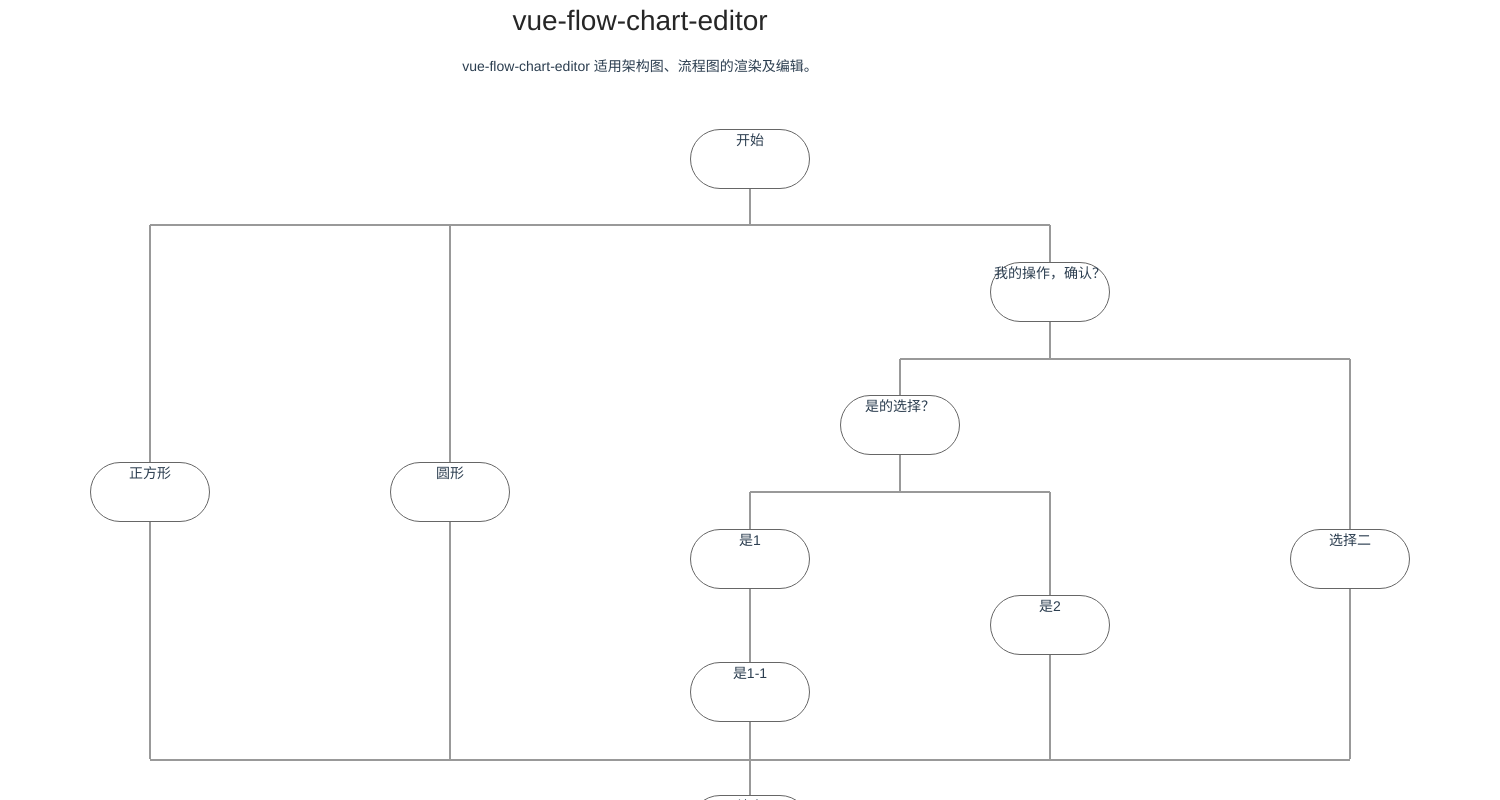
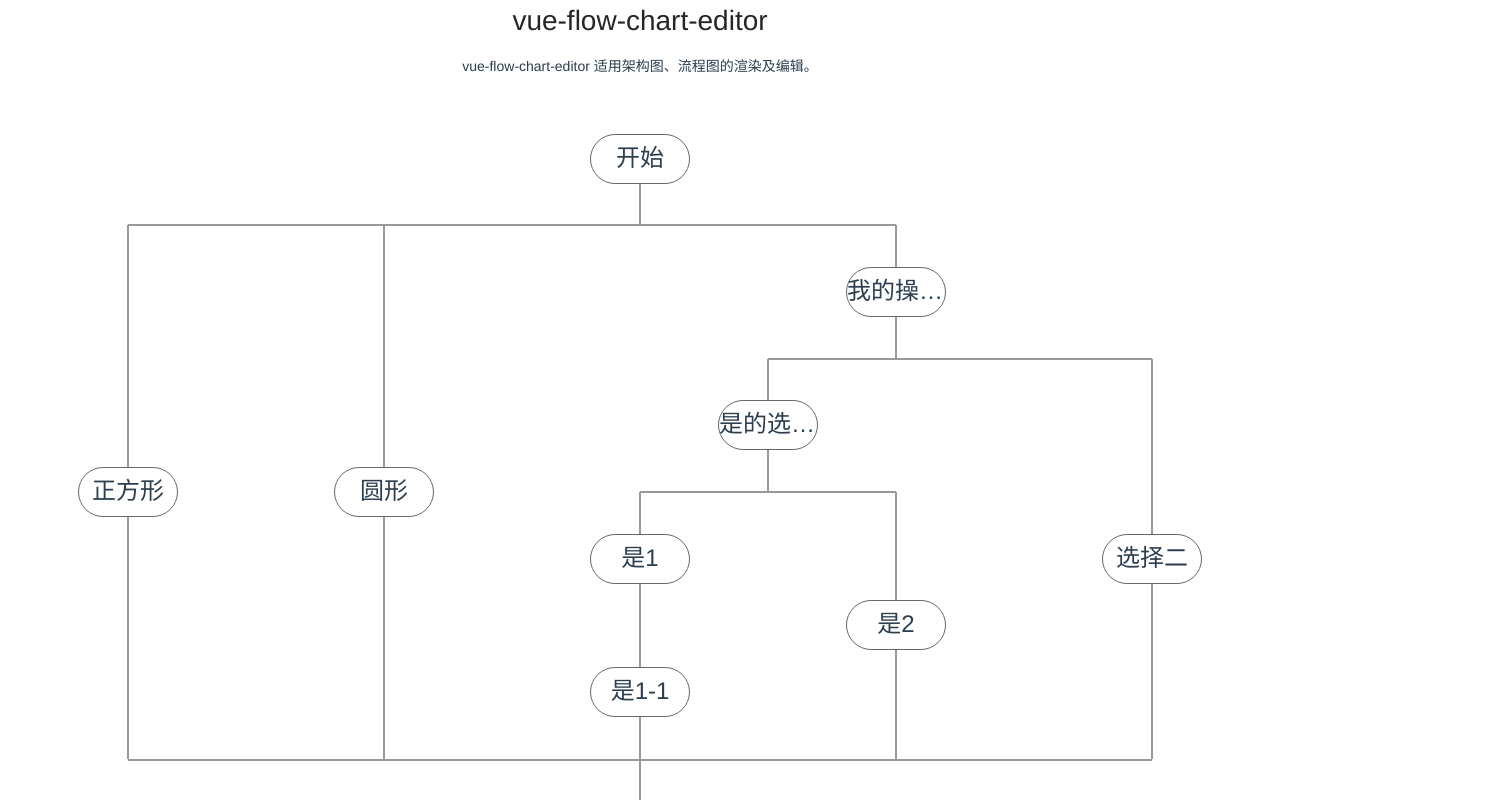
Before and after one commit to liumin2020/vue-flow-chart-editor, a Vue app: page / in a window 1280 px wide. Shown: the top 800 px of the page, 1500 px wide, since content can reach past the window. Built offline with nearby package versions, Linux system fonts and the light colour scheme.

Commit message:
feat: :sparkles:添加编辑标题的功能

```diff
--- a/src/App.vue
+++ b/src/App.vue
@@ -3,7 +3,7 @@
     <div id="app">
       <h1>vue-flow-chart-editor</h1>
       <div class="description">vue-flow-chart-editor 适用架构图、流程图的渲染及编辑。</div>
-      <flow-chart-editor :flowChartData="flowChartData"></flow-chart-editor>
+      <flow-chart-editor :flowChartData="flowChartData" :flowChartConfig="flowChartConfig"></flow-chart-editor>
     </div>
   </a-config-provider>
 </template>
@@ -21,8 +21,6 @@ export default {
     return {
       locale: zhCN,
       flowChartData: {
-        width: '1500px',
-        height: '800px',
         start: {
           // shape: ellipse => 椭圆，circle => 圆形，rect => 正方形，diamond => 菱形
           shape: 'ellipse',
@@ -91,6 +89,10 @@ export default {
             ]
           }
         ]
+      },
+      flowChartConfig: {
+        width: '100%',
+        height: '800px'
       }
     }
   }
--- /dev/null
+++ b/src/components/FlowChartEditor/FlowHandle.vue
@@ -0,0 +1,59 @@
+<template>
+  <div class="flow-handle">
+    <a-icon v-if="!isRowStart" type="down" class="arrow-down" />
+    <a-popover placement="right" trigger="click">
+      <flow-ellipse :flowData="flowData" @editorValueChange="editorValueChange"></flow-ellipse>
+      <template slot="title">
+        <span>操作</span>
+      </template>
+      <template slot="content">
+        <p>Content</p>
+        <p>Content</p>
+      </template>
+    </a-popover>
+  </div>
+</template>
+
+<script>
+import FlowEllipse from './shape/FlowEllipse'
+export default {
+  name: 'FlowHandle',
+  components: {
+    FlowEllipse
+  },
+  props: {
+    flowData: {
+      type: Object,
+      default () {
+        return {}
+      }
+    },
+    isRowStart: {
+      type: Boolean,
+      default: false
+    }
+  },
+  methods: {
+    editorValueChange (val) {
+      this.$emit('editorValueChange', {
+        ...this.flowData,
+        value: val
+      })
+    }
+  }
+}
+</script>
+
+<style lang="less" scoped>
+@import './flowChartCommon.less';
+.flow-handle {
+  .position-center(@handle-width, @handle-height);
+  .arrow-down {
+    font-size: @font-small;
+    .position(absolute);
+    top: 0;
+    left: 50%;
+    margin-left: -@font-small / 2;
+  }
+}
+</style>
--- a/src/components/FlowChartEditor/FlowItem.vue
+++ b/src/components/FlowChartEditor/FlowItem.vue
@@ -3,7 +3,7 @@
     <div :style="{ 'flex-basis': `${rowHeight}px` }" class="flow-item__content">
       <div class="flow-column-line" :class="{ 'is-column-start': isRowStart, 'is-column-end': isRowEnd }"></div>
       <div v-if="!isRowStart && !isRowEnd" class="flow-row-top-line" :class="{ 'is-row-start': isColumnStart, 'is-row-end': isColumnEnd }"></div>
-      <flow-ellipse :flowData="itemData" :isRowStart="isRowStart"></flow-ellipse>
+      <flow-handle :flowData="itemData" :isRowStart="isRowStart" @editorValueChange="editorValueChange"></flow-handle>
     </div>
     <template v-if="itemData.children && itemData.children.length">
       <div class="flow__column-item">
@@ -15,7 +15,8 @@
             :columnWidth="columnWidth"
             :rowHeight="rowHeight"
             :isColumnStart="index === 0"
-            :isColumnEnd="index === itemData.children.length - 1"></flow-item>
+            :isColumnEnd="index === itemData.children.length - 1"
+            @editorValueChange="editorValueChange"></flow-item>
         </div>
       </div>
     </template>
@@ -23,12 +24,13 @@
 </template>
 
 <script>
-import FlowEllipse from './shape/FlowEllipse'
+import FlowHandle from './FlowHandle'
 import { getTreeExtent, getTreeDeep } from './flowChartCommon'
+
 export default {
   name: 'FlowItem',
   components: {
-    FlowEllipse
+    FlowHandle
   },
   props: {
     itemData: {
@@ -78,6 +80,9 @@ export default {
   methods: {
     getPercentage (num, val) {
       return `${(100 / num) * val}%`
+    },
+    editorValueChange (val) {
+      this.$emit('editorValueChange', val)
     }
   }
 }
--- a/src/components/FlowChartEditor/flowChartCommon.less
+++ b/src/components/FlowChartEditor/flowChartCommon.less
@@ -1,5 +1,24 @@
 @color-bg: #999;
 @color-bogder: #666;
+@font-large: 24px;
+@font-middle: 18px;
+@font-small: 14px;
+
+// handle
+@handle-width: 100px;
+@handle-height: 100px;
+
+// shape -> Ellipse
+@ellipse-width: 100px;
+@ellipse-height: 50px;
+@ellipse-line-height: 30px;
+
+.ellipsis {
+  overflow: hidden;
+  white-space: nowrap;
+  text-overflow: ellipsis;
+}
+
 .flex(@direction: row) {
   display: flex;
   flex-direction: @direction;
--- a/src/components/FlowChartEditor/index.vue
+++ b/src/components/FlowChartEditor/index.vue
@@ -1,22 +1,23 @@
 <template>
   <div class="flow-chart-editor__wrapper">
-    <div :style="{ width: flowChartData.width, height: flowChartData.height }" class="flow-chart-editor">
+    <div ref="flowChartEditor" :style="{ width: flowChartConfig.width, height: flowChartConfig.height }" class="flow-chart-editor">
       <div :style="{ 'flex-basis': `${rowHeight}px` }" class="flow__row-item">
-        <flow-item :itemData="flowChartData.start" :isRowStart="true" :columnWidth="columnWidth" :rowHeight="rowHeight"></flow-item>
+        <flow-item :itemData="flowChartDataCopy.start" :isRowStart="true" :columnWidth="columnWidth" :rowHeight="rowHeight" @editorValueChange="editorValueChange"></flow-item>
       </div>
       <div :style="{ 'flex-basis': `${rowHeight * (treeDeep - 1)}px` }" class="flow__row-item">
         <flow-item
-          v-for="(item, index) in flowChartData.children"
+          v-for="(item, index) in flowChartDataCopy.children"
           :key="`row-${index}`"
           :itemData="item"
           :columnWidth="columnWidth"
           :rowHeight="rowHeight"
           :isColumnStart="index === 0"
-          :isColumnEnd="index === flowChartData.children.length - 1"></flow-item>
+          :isColumnEnd="index === flowChartDataCopy.children.length - 1"
+          @editorValueChange="editorValueChange"></flow-item>
       </div>
       <div :style="{ 'flex-basis': `${rowHeight}px`, position: 'relative' }" class="flow__row-item">
         <div :style="{ left: `${columnWidth / 2}px`, right: `${columnWidth / 2}px` }" class="flow-row-bottom-line"></div>
-        <flow-item :itemData="flowChartData.end" :isRowEnd="true" :columnWidth="columnWidth" :rowHeight="rowHeight"></flow-item>
+        <flow-item :itemData="flowChartDataCopy.end" :isRowEnd="true" :columnWidth="columnWidth" :rowHeight="rowHeight" @editorValueChange="editorValueChange"></flow-item>
       </div>
     </div>
   </div>
@@ -36,30 +37,55 @@ export default {
     flowChartData: {
       type: Object,
       default () {
-        return []
+        return {}
+      }
+    },
+    flowChartConfig: {
+      type: Object,
+      default () {
+        return {
+          width: '100%'
+        }
       }
     }
   },
   data () {
-    return {}
+    return {
+      flowChartWidth: 0,
+      flowChartDataCopy: {}
+    }
   },
   computed: {
     treeExtent () {
-      return getTreeExtent([this.flowChartData])
+      return getTreeExtent([this.flowChartDataCopy])
     },
     columnWidth () {
-      return parseInt(this.flowChartData.width) / this.treeExtent
+      return parseInt(this.flowChartWidth) / this.treeExtent
     },
     treeDeep () {
-      return getTreeDeep([this.flowChartData])
+      return getTreeDeep([this.flowChartDataCopy])
     },
     rowHeight () {
-      return parseInt(this.flowChartData.height) / (this.treeDeep + 1)
+      return parseInt(this.flowChartConfig.height) / (this.treeDeep + 1)
     }
   },
   created () {
+    this.flowChartDataCopy = JSON.parse(JSON.stringify(this.flowChartData))
   },
-  methods: {}
+  mounted () {
+    if (!this.flowChartConfig.width || this.flowChartConfig.width === '100%') {
+      this.flowChartWidth = this.$refs.flowChartEditor.parentNode.offsetWidth
+    } else {
+      this.flowChartWidth = this.flowChartConfig.width
+    }
+  },
+  methods: {
+    editorValueChange (val) {
+      console.log(val)
+      this.$emit('editorValueChange', val)
+      // TODO: 内部遍历修改 flowChartDataCopy 对应的值
+    }
+  }
 }
 </script>
 
--- a/src/components/FlowChartEditor/shape/FlowEllipse.vue
+++ b/src/components/FlowChartEditor/shape/FlowEllipse.vue
@@ -1,7 +1,9 @@
 <template>
   <div class="flow-ellipse">
-    <a-icon v-if="!isRowStart" type="down" class="arrow-down" />
-    {{ flowData.value }}
+    <div v-if="!editorFlag" :title="flowData.value" class="flow-title" @click.stop="titleClick">
+      {{ flowData.value }}
+    </div>
+    <a-input v-else ref="editorValue" placeholder="标题名" :value="flowData.value" @pressEnter="pressEnter" @blur="editorFlag = !editorFlag" />
   </div>
 </template>
 
@@ -14,10 +16,23 @@ export default {
       default () {
         return {}
       }
+    }
+  },
+  data () {
+    return {
+      nowValue: '',
+      editorFlag: false
+    }
+  },
+  methods: {
+    titleClick () {
+      this.editorFlag = !this.editorFlag
+      this.$nextTick(() => {
+        this.$refs.editorValue.focus()
+      })
     },
-    isRowStart: {
-      type: Boolean,
-      default: false
+    pressEnter (e) {
+      this.$emit('editorValueChange', e.target.value)
     }
   }
 }
@@ -26,16 +41,17 @@ export default {
 <style lang="less" scoped>
 @import './../flowChartCommon.less';
 .flow-ellipse {
-  .position-center(120px, 60px);
+  box-sizing: border-box;
+  padding: (@ellipse-height - @ellipse-line-height - 4px) / 2 0;
+  .position-center(@ellipse-width, @ellipse-height);
   border: 1px solid @color-bogder;
-  border-radius: 30px;
+  border-radius: @ellipse-height / 2;
   background-color: #fff;
-  .arrow-down {
-    .position(absolute);
-    top: 0;
-    left: 50%;
-    margin-top: -20px;
-    margin-left: -7px;
+  .flow-title {
+    .ellipsis();
+    font-size: @font-large;
+    text-align: center;
+    line-height: @ellipse-line-height;
   }
 }
 </style>
--- a/src/plugins/ant-design-vue.js
+++ b/src/plugins/ant-design-vue.js
@@ -1,5 +1,7 @@
 import Vue from 'vue'
-import { ConfigProvider, Icon } from 'ant-design-vue'
+import { ConfigProvider, Icon, Popover, Input } from 'ant-design-vue'
 
 Vue.use(ConfigProvider)
 Vue.use(Icon)
+Vue.use(Popover)
+Vue.use(Input)
```
